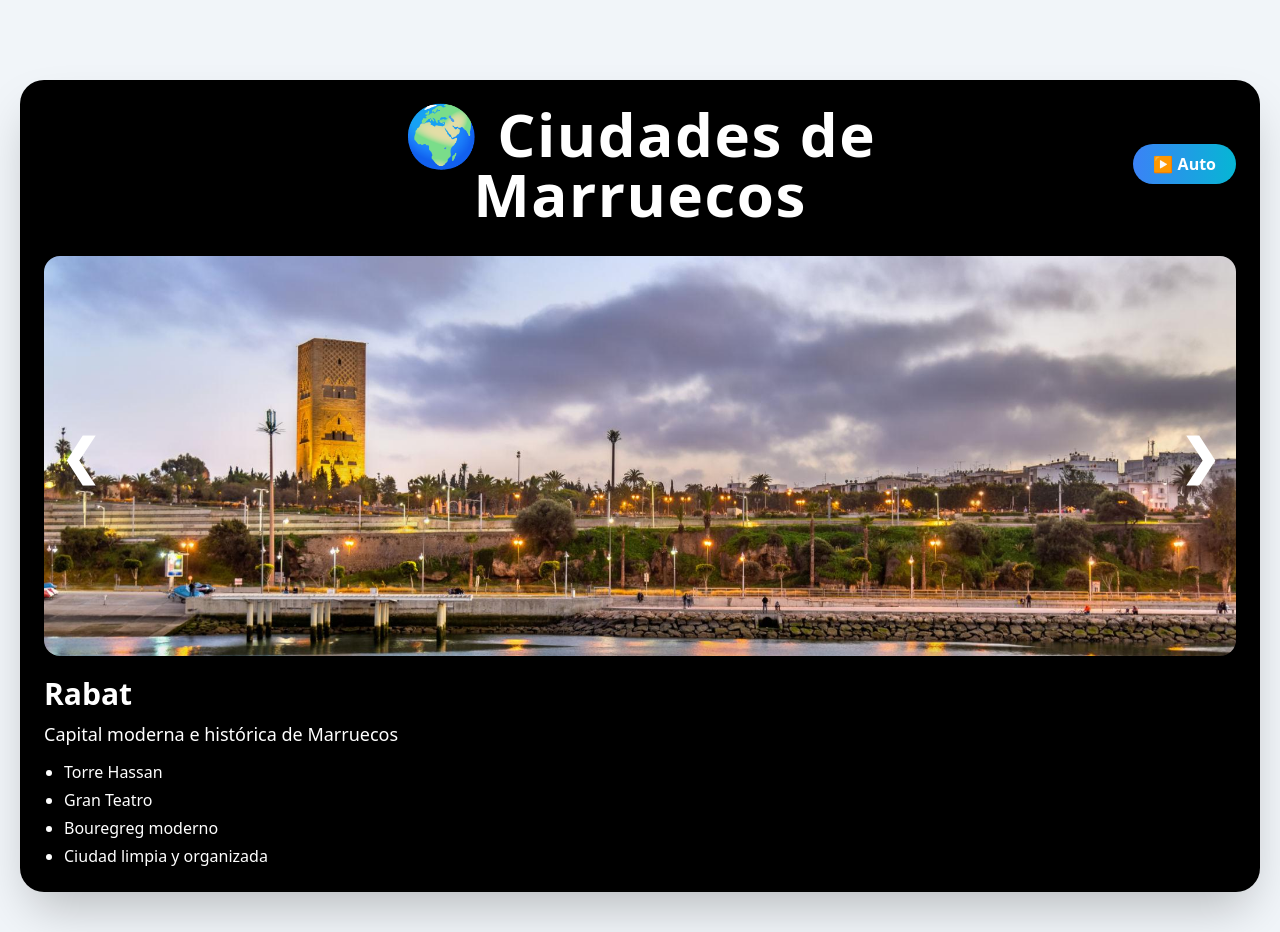
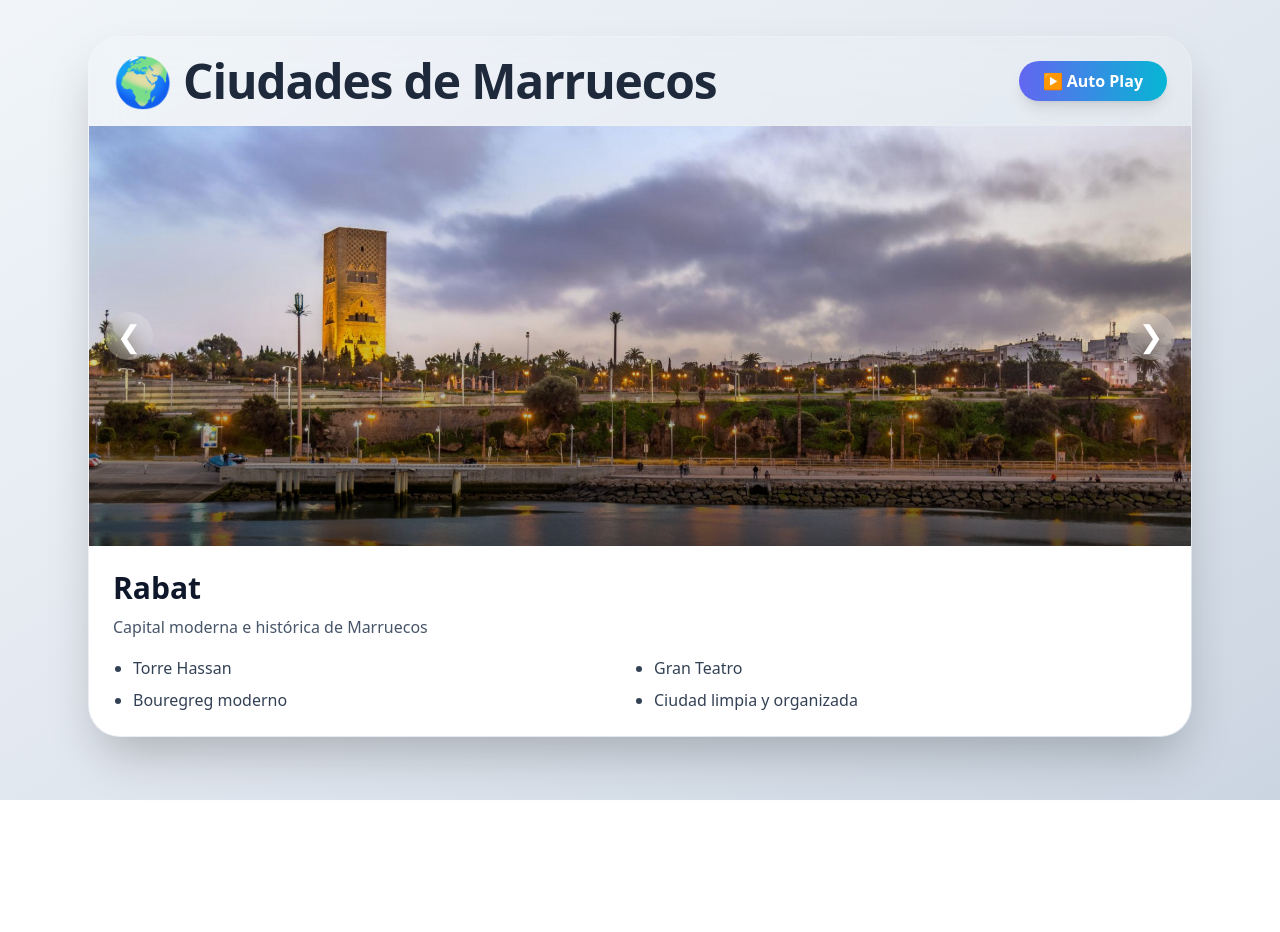
Before and after one commit to MohammedZakhbat/carrusel, a website: page index.html in a window 1280 px wide. After the commit the page ends 800 px from the top, so only its background shows below. Drawn offline with Linux system fonts and the light colour scheme.

Commit message:
update taiwldind

```diff
--- a/index.html
+++ b/index.html
@@ -1,66 +1,60 @@
 <!DOCTYPE html>
 <html lang="es">
 <head>
-    <meta charset="UTF-8">
-    <link rel="stylesheet" href="./output.css">
-    <title>Carrusel</title>
+  <meta charset="UTF-8">
+  <title>Carrusel - Ciudades de Marruecos</title>
+  <link rel="stylesheet" href="./output.css">
 </head>
-<body class="bg-slate-100 min-h-screen font-sans">
-    <main class="max-w-7xl mx-auto px-5 py-10">
-    <section class="mt-10 bg-black rounded-3xl p-6 shadow-2xl">
 
-            <div class="grid grid-cols-[1fr_2fr_1fr] items-center mb-8">
+<body class="bg-gradient-to-br from-slate-100 via-slate-200 to-slate-300 min-h-screen font-sans">
 
-                <div></div>
-               <h1 class="text-5xl md:text-6xl font-extrabold text-white tracking-wide text-center">
-    🌍 Ciudades de Marruecos
-</h1>
+  <main class="max-w-6xl mx-auto px-6 py-12 -translate-y-3">
 
-                <div class="flex justify-end">
-        <button
-            id="autoPlayBtn"
-            class="bg-gradient-to-r from-blue-500 to-cyan-500 hover:scale-105 transition duration-300 text-white font-bold px-5 py-2 rounded-full shadow-lg"
-        >
-            ▶ Auto
+    <section class="relative bg-white/10 backdrop-blur-xl border border-white/20 shadow-2xl rounded-[2rem] overflow-hidden">
+
+      <div class="flex items-center justify-between px-6 py-5 border-b border-white/10">
+        <h1 class="text-3xl md:text-5xl font-extrabold text-slate-800 tracking-tight">
+          🌍 Ciudades de Marruecos
+        </h1>
+
+        <button id="autoPlayBtn"
+          class="px-6 py-2 rounded-full bg-gradient-to-r from-indigo-500 to-cyan-500 text-white font-semibold shadow-lg hover:scale-105 active:scale-95 transition">
+          ▶ Auto Play
         </button>
-    </div>
+      </div>
 
-            </div>
+      <div class="relative group">
 
-            <div class="relative">
+        <img id="carouselImage"
+          class="w-full h-[420px] object-cover transition-all duration-700"
+          src=""
+          alt="">
 
-                <img id="carouselImage" src="" alt=""
-                    class="w-full h-[400px] object-cover rounded-2xl transition-all duration-700">
+        <div class="absolute inset-0 bg-gradient-to-t from-black/60 via-black/10 to-transparent"></div>
 
-                <button id="prevBtn" class="absolute left-4 top-1/2 -translate-y-1/2 text-white text-5xl font-bold">
+        <button id="prevBtn"
+          class="absolute left-4 top-1/2 -translate-y-1/2 bg-white/20 hover:bg-white/40 backdrop-blur-md text-white text-3xl w-12 h-12 rounded-full flex items-center justify-center transition">
+          ❮
+        </button>
 
-                    ❮
+        <button id="nextBtn"
+          class="absolute right-4 top-1/2 -translate-y-1/2 bg-white/20 hover:bg-white/40 backdrop-blur-md text-white text-3xl w-12 h-12 rounded-full flex items-center justify-center transition">
+          ❯
+        </button>
+      </div>
 
-                </button>
+      <div class="p-6 bg-white">
+        <h2 id="carouselTitle" class="text-2xl md:text-3xl font-bold text-slate-900"></h2>
 
-                <button id="nextBtn" class="absolute right-4 top-1/2 -translate-y-1/2 text-white text-5xl font-bold">
+        <p id="carouselDescription" class="mt-2 text-slate-600 leading-relaxed"></p>
 
-                    ❯
+        <ul id="carouselFeatures" class="mt-4 grid grid-cols-1 md:grid-cols-2 gap-2 text-slate-700 list-disc ml-5"></ul>
+      </div>
 
-                </button>
+    </section>
 
-            </div>
+  </main>
 
-            <div class="text-white mt-5">
-
-                <h2 id="carouselTitle" class="text-3xl font-bold mb-2">
-                </h2>
-
-                <p id="carouselDescription" class="text-lg mb-3">
-                </p>
-
-                <ul id="carouselFeatures" class="space-y-1 text-base list-disc ml-5">
-                </ul>
-
-            </div>
-
-        </section>
-        </main>
-    <script src="app.js"></script>
+  <script src="app.js"></script>
 </body>
 </html>
```
Also changed, not shown: output.css.
